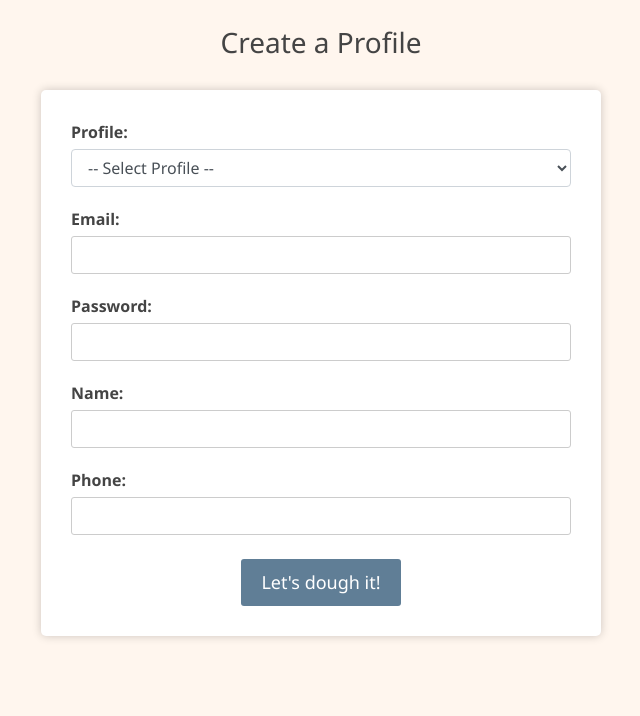
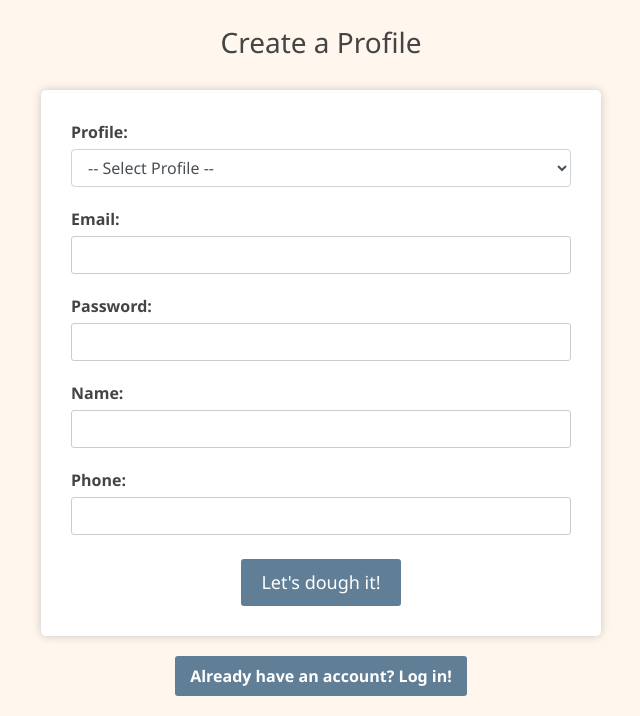
Before and after one commit to wooziecodes/dough-nate, a plain HTML site: page frontend/signup.html in a window 1280 px wide. Shown: the part 488-1204 px from the top of the page, without its empty margins (319-959 px from the left). Before the commit the page ends 1144 px from the top, so only its background shows below. Drawn offline with nearby package versions, Linux system fonts and the light colour scheme.

Commit message:
toggle button

```diff
--- a/frontend/signup.html
+++ b/frontend/signup.html
@@ -137,6 +137,23 @@
     box-shadow: none;
     border-color: #007bff;
   }
+
+  .toggle-btn {
+    display: inline-block;
+    background-color: #607E96;
+    color: #ffffff;
+    padding: 8px 15px;
+    font-size: 16px;
+    font-weight: 600;
+    border-radius: 3px;
+    text-decoration: none;
+    margin-top: 20px;
+    transition: background-color 0.3s ease;
+  }
+
+  .toggle-btn:hover {
+    background-color: #56381c;
+  }
 </style>
 
 <body>
@@ -204,6 +221,9 @@
             <button type="submit" class="btn btn-primary text-center">Let's dough it!</button>
           </div>
         </form>
+        <div class="text-center">
+          <a href="login.html" class="toggle-btn">Already have an account?  Log in!</a>
+        </div>
       </div>
     </div>
   </div>
```
Also changed, not shown: frontend/login.html (+37 -0 lines).
